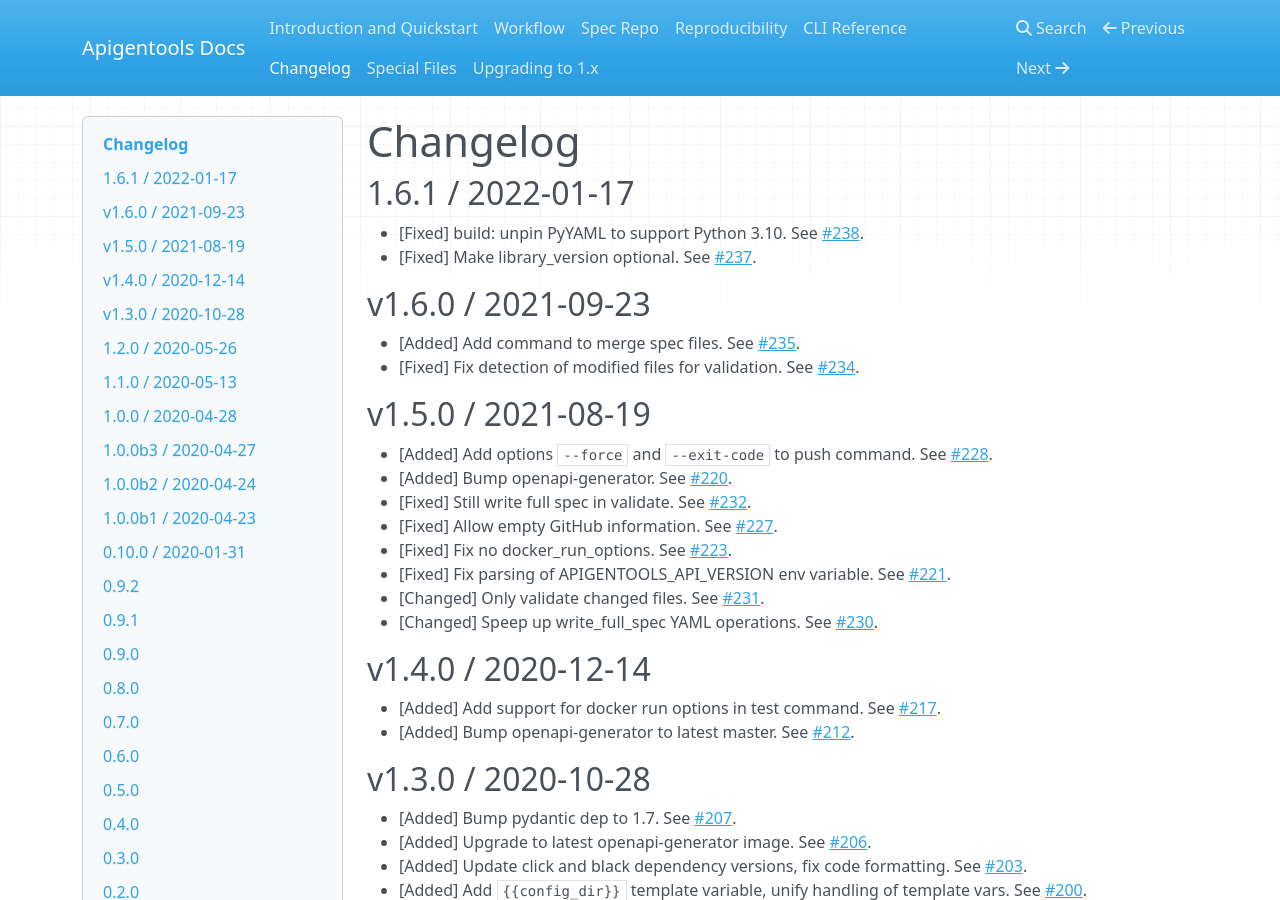
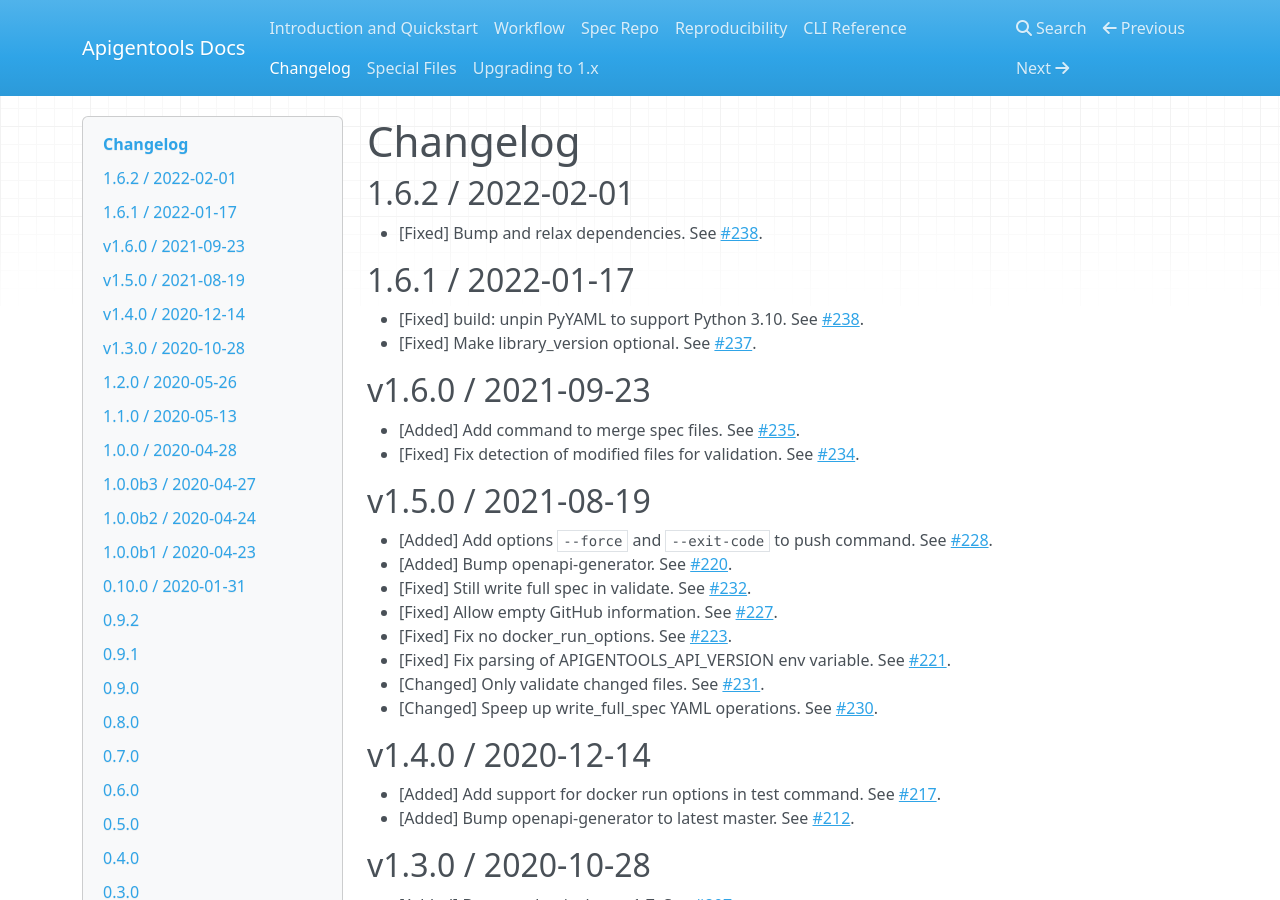
Before and after one commit to DataDog/apigentools, an MkDocs documentation site: the page built from docs/changelog.md, in a window 1280 px wide and 900 px high. Built offline with MkDocs 1.6.1, drawn with Linux system fonts in a browser that asks for light colours; nearby versions of some CDN libraries.

Commit message:
Changelog for 1.6.2 (#241)

```diff
--- a/docs/changelog.md
+++ b/docs/changelog.md
@@ -1,4 +1,8 @@
 # Changelog
+
+## 1.6.2 / 2022-02-01
+
+* [Fixed] Bump and relax dependencies. See [#238](https://github.com/DataDog/apigentools/pull/240).
 
 ## 1.6.1 / 2022-01-17
 
```
